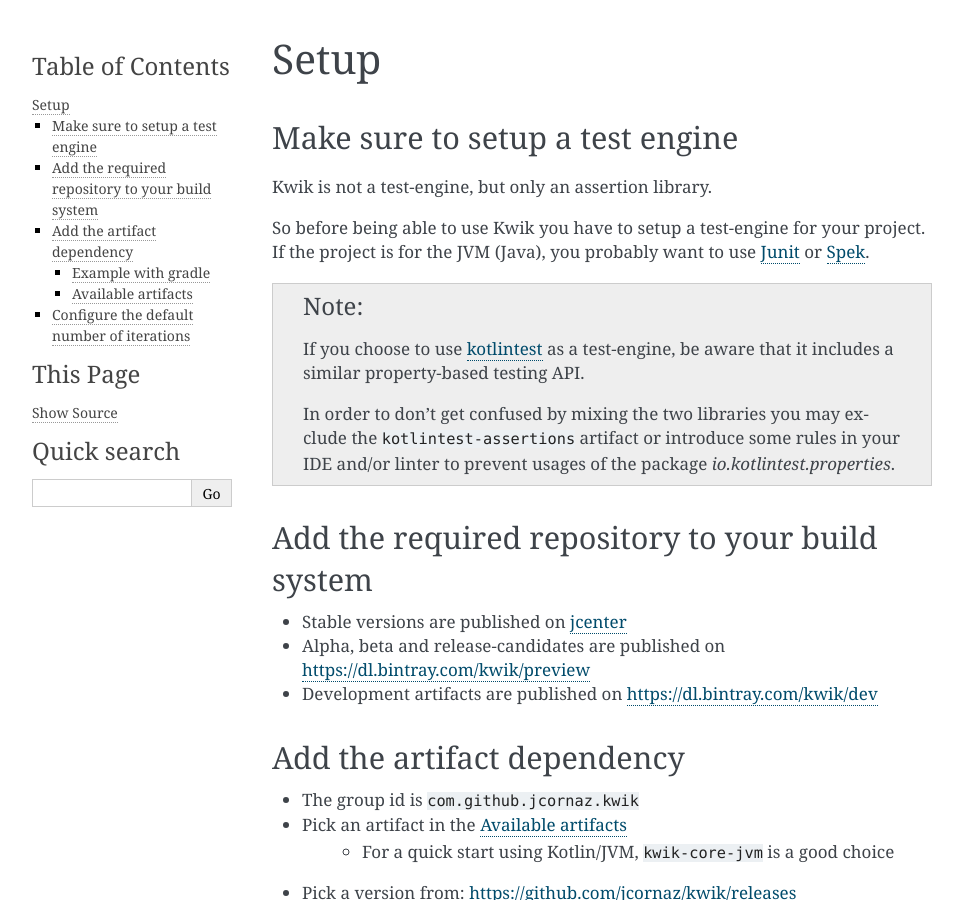
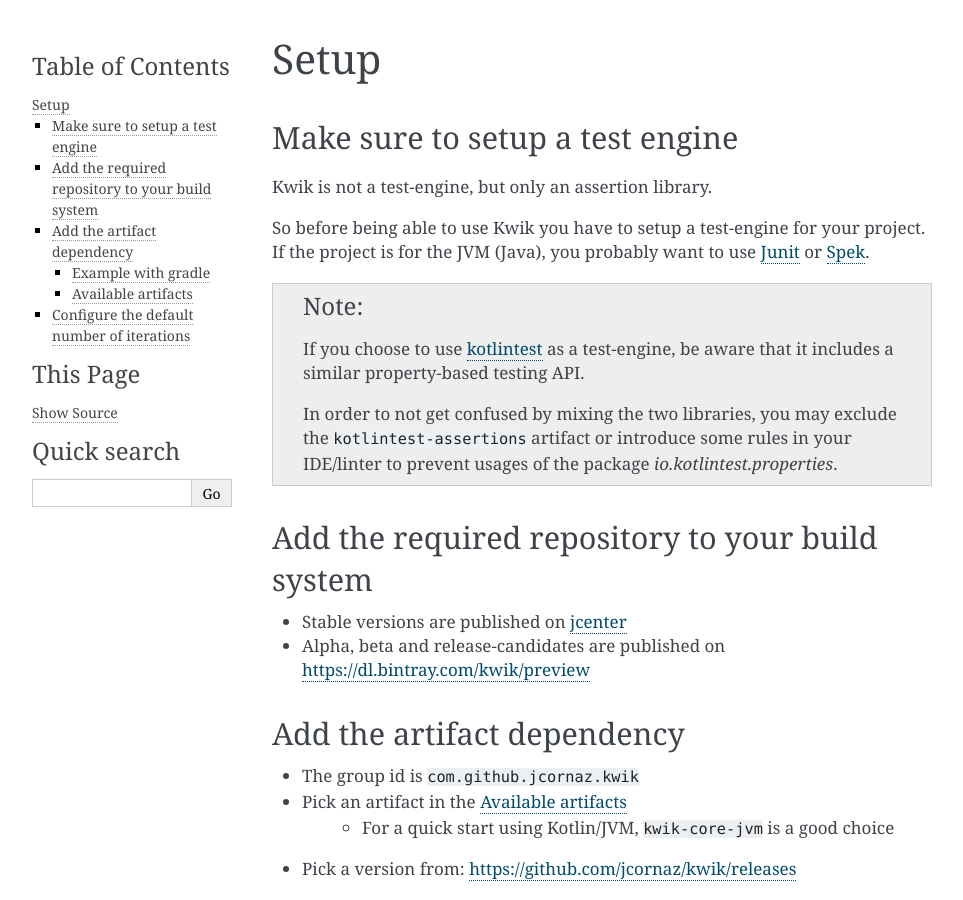
Before and after one commit to jcornaz/kwik, a Sphinx documentation site: the page built from docs/setup.rst, in a window 1280 px wide and 900 px high. Shown: the whole window, without its empty margins (148-1111 px from the left). Built offline with Sphinx 7.4.7, drawn with Linux system fonts in a browser that asks for light colours.

Commit message:
Improve sentences in setup instruction

```diff
--- a/docs/setup.rst
+++ b/docs/setup.rst
@@ -12,8 +12,8 @@
 .. note::
     If you choose to use kotlintest_ as a test-engine, be aware that it includes a similar property-based testing API.
 
-    In order to don't get confused by mixing the two libraries you may exclude the ``kotlintest-assertions`` artifact
-    or introduce some rules in your IDE and/or linter to prevent usages of the package `io.kotlintest.properties`.
+    In order to not get confused by mixing the two libraries, you may exclude the ``kotlintest-assertions`` artifact
+    or introduce some rules in your IDE/linter to prevent usages of the package `io.kotlintest.properties`.
 
 .. _Junit: https://junit.org/junit5
 .. _Spek: https://spekframework.org
@@ -24,7 +24,6 @@
 
 - Stable versions are published on jcenter_
 - Alpha, beta and release-candidates are published on https://dl.bintray.com/kwik/preview
-- Development artifacts are published on https://dl.bintray.com/kwik/dev
 
 .. _jcenter: https://bintray.com/bintray/jcenter
 
```
